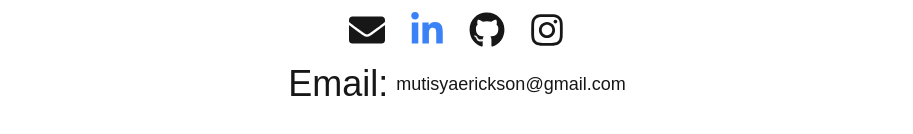
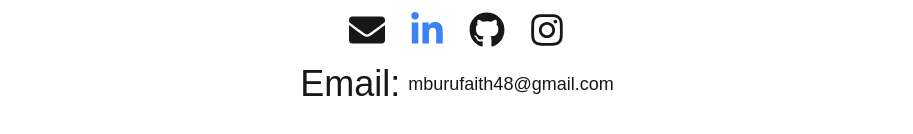
Before and after one commit to ericks-on/njeri-portfolio, a Next.js app: page /contact in a window 1280 px wide. Shown: the part 446-580 px from the top of the page, without its empty margins (183-1096 px from the left). Built offline with nearby package versions, Linux system fonts and the light colour scheme.

Commit message:
added contacts

```diff
--- a/app/contact/page.tsx
+++ b/app/contact/page.tsx
@@ -9,22 +9,22 @@ export default function Contact() {
             <div className="flex flex-col items-center gap-4">
                 <p className="text-center text-lg">I&apos;m always open to new opportunities and collaborations. Feel free to reach out to me via email or LinkedIn.</p>
                 <div className="flex gap-6">
-                    <Link href="mailto:mutisyaerickson@gmail.com">
+                    <Link href="mailto:mburufaith48@gmail.com">
                         <FaEnvelope className="text-4xl" />
                     </Link>
-                    <Link href="https://www.linkedin.com/in/erickson-mbuvi-data-scientist/" target="blank">
+                    <Link href="www.linkedin.com/in/njeri-mburu-datascientist" target="blank">
                         <FaLinkedinIn className="text-4xl text-blue-500" />
                     </Link>
-                    <Link href="https://www.github.com/ericks-on" target="blank">
+                    <Link href="https://www.github.com/njeri-mb" target="blank">
                         <FaGithub className="text-4xl" />
                     </Link>
-                    <Link href="https://www.instagram.com/erickson_mbuvi" target="blank">
+                    <Link href="https://www.instagram.com/njeri.mburu_" target="blank">
                         <FaInstagram className="text-4xl" />
                     </Link>
                 </div>
                 <div className="flex gap-2 items-center justify-center">
                     <p className="text-4xl">Email:</p>
-                    <p className="text-lg">mutisyaerickson@gmail.com</p>
+                    <p className="text-lg">mburufaith48@gmail.com</p>
                 </div>
             </div>
         </div>
```
